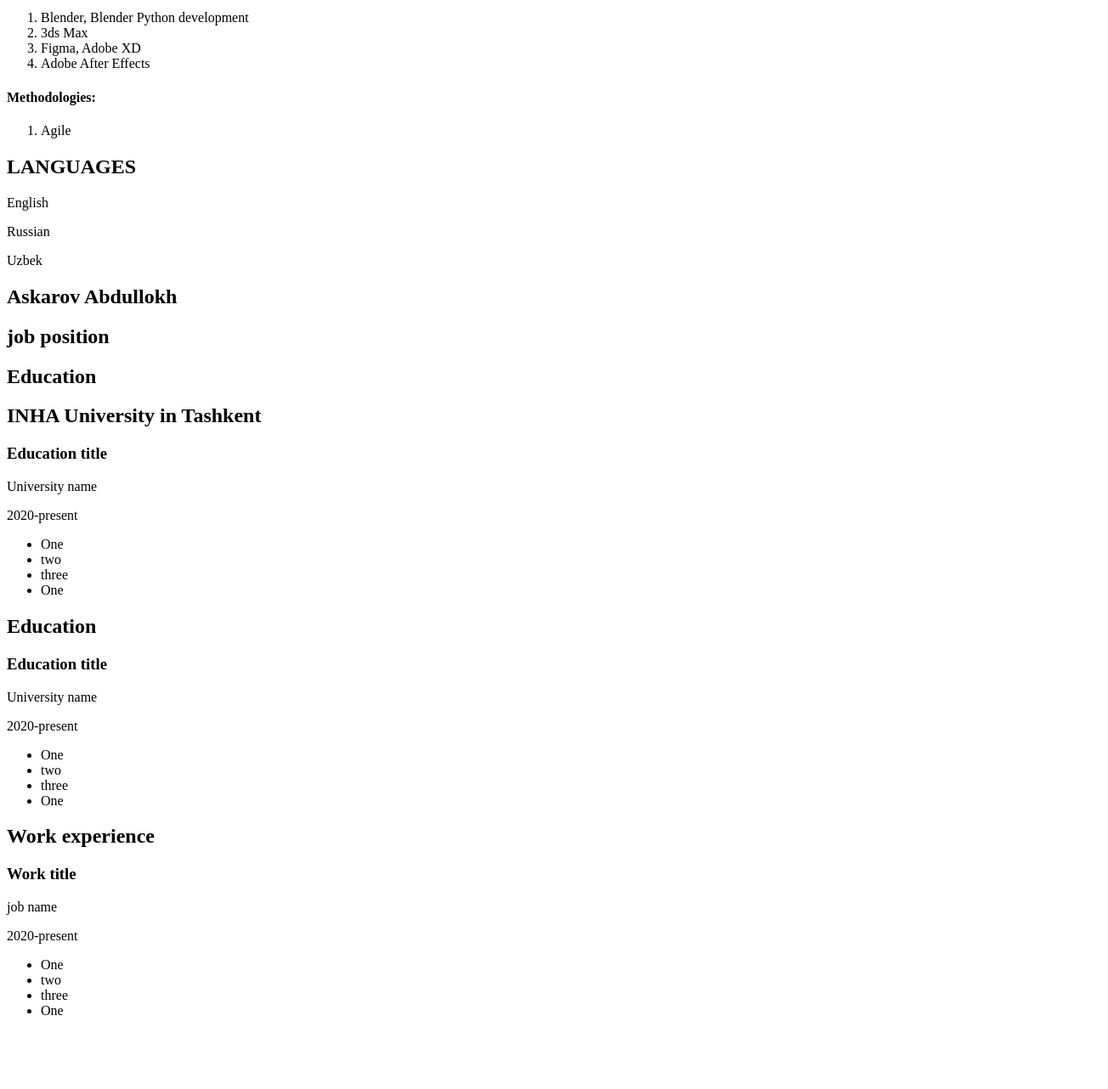
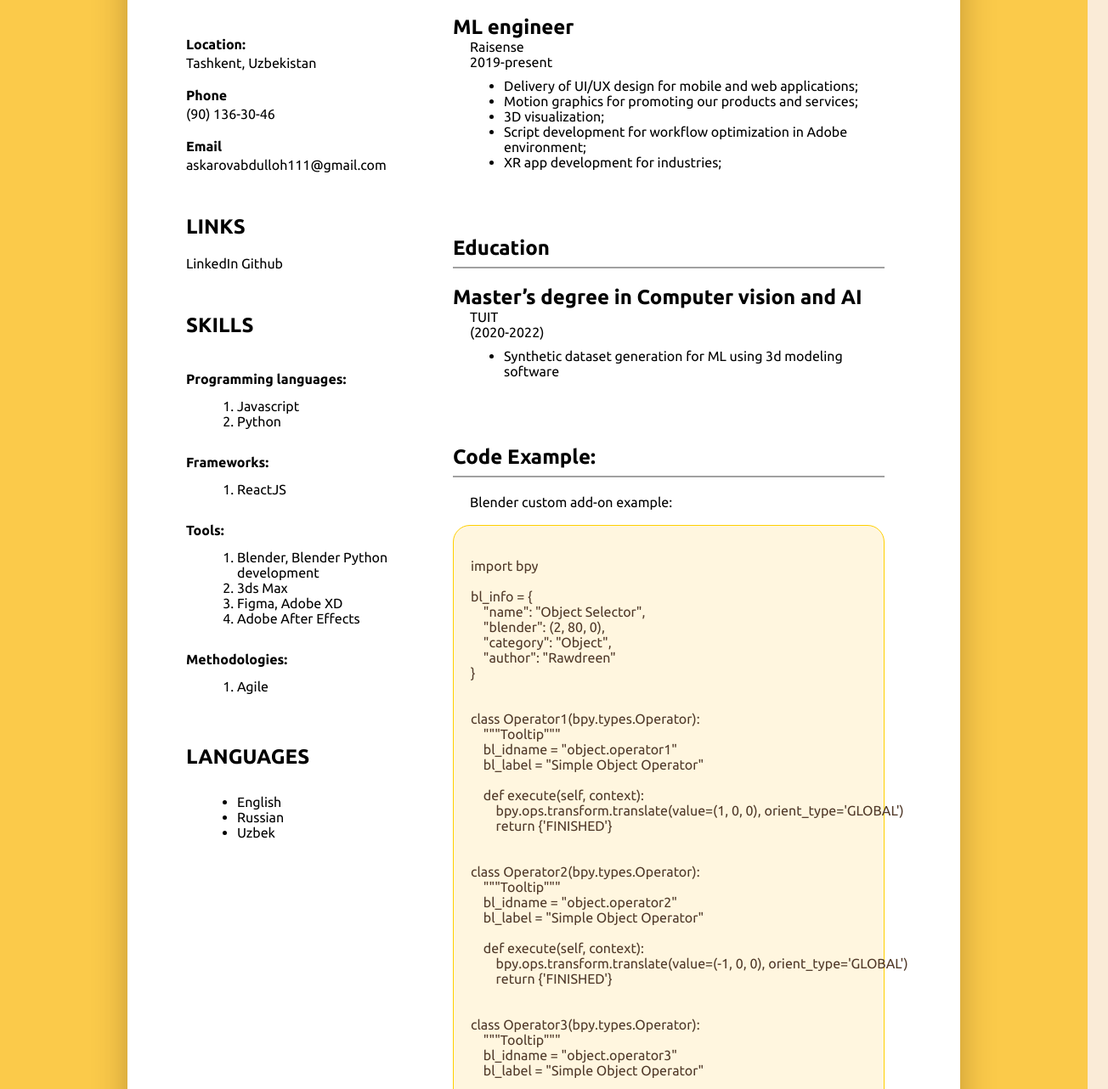
Before and after one commit to Rawdreen/rsschool-cv, a plain HTML site: page index.html in a window 1280 px wide. Shown: the part 678-1960 px from the top of the page at 85% size, 1304 px wide, since content can reach past the window. Before the commit the page ends 1893 px from the top, so only its background shows below. Drawn offline with Linux system fonts and the light colour scheme.

Commit message:
fix: layout design

```diff
--- a/index.html
+++ b/index.html
@@ -6,14 +6,16 @@
     <meta http-equiv="X-UA-Compatible" content="IE=edge">
     <meta name="viewport" content="width=device-width, initial-scale=1.0">
     <title>Personal CV</title>
+    <link rel="stylesheet" href="styles/style.css">
 </head>
 
 <body>
-    <h4>Curriculum Vitae </h4>
 
+    <div class="content-details">
         <div class="content">
             <section>
                 <div class="general-info">
+                    <img src="pictures/avatar.jpg" alt="avatar image" srcset="">
                     <h2>INFO</h2>
                     <h4>Location:</h4>
                     <p>Tashkent, Uzbekistan</p>
@@ -54,29 +56,48 @@
                     </ol>
 
                     <h2>LANGUAGES</h2>
-                <p>English</p>
-                <p>Russian</p>
-                <p>Uzbek</p>
+                    <ul>
+                        <li>English</li>
+                        <li>Russian</li>
+                        <li>Uzbek</li>
+                    </ul>
                 </div>
             </section>
 
             <section>
-            <h1>Askarov Abdullokh</h1>
-            <h2>job position</h2>
+                <h1 class="profile-name">Askarov Abdullokh</h1>
+                <h2 class="profile-job-position">Machine learning engineer</h2>
+                <p>
+                    Hi! I am graduate software engineering student with 4 years of experience in Computer
+                    Graphics.<br />
+                    So far, I worked as: </p>
+                <ul>
+                    <li>UI/UX Designer,</li>
+                    <li>Graphics Designer,</li>
+                    <li>Motion Graphics Designer,</li>
+                    <li>3D generalist,</li>
+                    <li>Unity developer.</li>
+                </ul>
+                <p>
+                    A wide range of skills helps me to understand and learn new concepts fast.
+                    I enjoy working in cross domains and be able to solve challenging tasks.
+                    Recently, I started working on WebGL and graphics optimization for web.
 
-            <div class="education-section">
-                <h1>Education</h1>
-                <h2>INHA University in Tashkent</h2>
-                <div class="education-title">
+                </p>
 
-                    <h3 class="degree-title">Education title</h3>
-                    <p class="university-name">University name</p>
-                    <p class="education-years"><time datetime="2020">2020</time>-present</p>
-                    <ul class="university-accomplishments">
-                        <li>One</li>
-                        <li>two</li>
-                        <li>three</li>
-                        <li>One</li>
+
+                <div class="section">
+                    <div class="section-component">
+                        <h1 class="section-info">Work experience</h1>
+                        <h3 class="title">ML engineer</h3>
+                        <p class="name">Raisense</p>
+                        <p class="years">2019-present</p>
+                        <ul class="accomplishments">
+                            <li>Delivery of UI/UX design for mobile and web applications;</li>
+                            <li>Motion graphics for promoting our products and services;</li>
+                            <li>3D visualization;</li>
+                            <li>Script development for workflow optimization in Adobe environment;</li>
+                            <li>XR app development for industries;</li>
                         </ul>
                     </div>
                 </div>
@@ -84,35 +105,160 @@
                 <div class="section">
                     <div class="section-component">
                         <h1 class="section-info">Education</h1>
-                    <h3 class="title">Education title</h3>
-                    <p class="name">University name</p>
-                    <p class="years"><time datetime="2020">2020</time>-present</p>
+                        <h3 class="title">Master’s degree in Computer vision and AI</h3>
+                        <p class="name">TUIT</p>
+                        <p class="years"><time datetime="2020">(2020-2022)</time></p>
                         <ul class="accomplishments">
-                        <li>One</li>
-                        <li>two</li>
-                        <li>three</li>
-                        <li>One</li>
-                    </ul>
-                </div>
-            </div>
-
-            <div class="section">
-                <div class="section-component">
-                    <h1 class="section-info">Work experience</h1>
-                    <h3 class="title">Work title</h3>
-                    <p class="name">job name</p>
-                    <p class="years">2020-present</p>
-                    <ul class="accomplishments">
-                        <li>One</li>
-                        <li>two</li>
-                        <li>three</li>
-                        <li>One</li>
+                            <li>Synthetic dataset generation for ML using 3d modeling software</li>
                         </ul>
                     </div>
                 </div>
 
 
+                <div class="section">
+                    <div class="section-component">
+                        <h1 class="section-info">Code Example:</h1>
+                        <p>Blender custom add-on example:</p>
+                        <pre>
+                        <code>
+import bpy
+
+bl_info = {
+    "name": "Object Selector",
+    "blender": (2, 80, 0),
+    "category": "Object",
+    "author": "Rawdreen"
+}
+
+
+class Operator1(bpy.types.Operator):
+    """Tooltip"""
+    bl_idname = "object.operator1"
+    bl_label = "Simple Object Operator"
+
+    def execute(self, context):
+        bpy.ops.transform.translate(value=(1, 0, 0), orient_type='GLOBAL')
+        return {'FINISHED'}
+
+
+class Operator2(bpy.types.Operator):
+    """Tooltip"""
+    bl_idname = "object.operator2"
+    bl_label = "Simple Object Operator"
+
+    def execute(self, context):
+        bpy.ops.transform.translate(value=(-1, 0, 0), orient_type='GLOBAL')
+        return {'FINISHED'}
+
+
+class Operator3(bpy.types.Operator):
+    """Tooltip"""
+    bl_idname = "object.operator3"
+    bl_label = "Simple Object Operator"
+
+    def execute(self, context):
+        bpy.ops.transform.translate(value=(0, 0, 1), orient_type='GLOBAL')
+        return {'FINISHED'}
+
+
+class Operator4(bpy.types.Operator):
+    """Tooltip"""
+    bl_idname = "object.operator4"
+    bl_label = "Simple Object Operator"
+
+    def execute(self, context):
+        bpy.ops.transform.translate(value=(0, 0, -1), orient_type='GLOBAL')
+        return {'FINISHED'}
+
+
+class Operator5(bpy.types.Operator):
+    """Tooltip"""
+    bl_idname = "object.operator5"
+    bl_label = "Simple Object Operator"
+
+    def execute(self, context):
+        bpy.ops.object.location_clear(clear_delta=False)
+        return {'FINISHED'}
+
+
+class Operator6(bpy.types.Operator):
+    """Tooltip"""
+    bl_idname = "object.operator6"
+    bl_label = "Simple Object Operator"
+
+    def execute(self, context):
+        bpy.ops.transform.resize(value=(3.12037, 3.12037, 3.12037), orient_type='GLOBAL', orient_matrix=(
+            (1, 0, 0), (0, 1, 0), (0, 0, 1)), orient_matrix_type='GLOBAL')
+        return {'FINISHED'}
+
+
+class ObjectSelector_PT_panel(bpy.types.Panel):
+    bl_label = "Select object"
+    bl_idname = "objectSelector"
+    bl_space_type = "VIEW_3D"
+    bl_region_type = "UI"
+    bl_category = "Object Selector"
+
+    def draw(self, context):
+        layout = self.layout
+        layout.label(text="Object Selector")
+
+        layout.use_property_split = True
+        layout.use_property_decorate = True
+
+        self.layout.label(text="Values")
+        row = layout.row(align=True)
+        subrow1 = row.row(align=True)
+        subrow1.operator(Operator1.bl_idname, text="", icon="TRIA_LEFT")
+        subrow1 = row.row(align=True)
+        subrow1.operator(Operator2.bl_idname, text="", icon="TRIA_RIGHT")
+        subrow1 = row.row(align=True)
+        subrow1.operator(Operator3.bl_idname, text="", icon="TRIA_UP")
+        subrow1 = row.row(align=True)
+        subrow1.operator(Operator4.bl_idname, text="", icon="TRIA_DOWN")
+        row.split()
+
+        self.layout.label(text="Values 2")
+        row = row.row()
+        row.operator(Operator5.bl_idname, text="RESET",
+                        icon="FULLSCREEN_EXIT")
+
+        # col = layout.row(align=True)
+        # col.operator(Operator5.bl_idname, text="RESET", icon="FULLSCREEN_EXIT")
+
+
+_classes = [
+    ObjectSelector_PT_panel,
+    Operator1,
+    Operator2,
+    Operator3,
+    Operator4,
+    Operator5
+]
+
+
+def register():
+    for cls in _classes:
+        bpy.utils.register_class(cls)
+
+
+def unregister():
+    for cls in _classes:
+        bpy.utils.unregister_class(cls)
+
+
+if __name__ == "__main__":
+    register()
+                        </code>
+                        </pre>
+                    </div>
+                </div>
             </section>
+        </div>
+        <footer>
+            <a href="https://rs.school/js/">
+                <img src="https://rs.school/images/rs_school_js.svg" alt="rsschool logo" srcset="" width="100px"></a>
+        </footer>
     </div>
 </body>
 
--- /dev/null
+++ b/styles/style.css
@@ -0,0 +1,112 @@
+@import url("https://fonts.googleapis.com/css2?family=Ubuntu:ital,wght@0,300;0,400;0,500;0,700;1,300;1,400;1,500;1,700&display=swap");
+
+* {
+  box-sizing: border-box;
+  padding: 0;
+  margin: 0;
+  font-family: "Ubuntu", sans-serif;
+}
+
+body {
+  background-color: antiquewhite;
+}
+
+.content {
+  max-width: 1440px;
+  display: flex;
+  flex-direction: row;
+  justify-content: center;
+  margin: auto;
+  padding: 100px 0;
+  background-color: white;
+  border-radius: 20px;
+  box-shadow: 0 20px 40px rgba(58, 30, 6, 0.3);
+}
+
+.content-details {
+  padding: 100px 150px 100px 150px;
+  background-color: #fbca4a;
+}
+
+section:first-child {
+  width: 30%;
+  padding-left: 20px;
+}
+
+section:first-child h2 {
+  padding: 50px 0 20px 0;
+}
+
+section:first-child a {
+  text-decoration: none;
+  color: black;
+}
+
+section:first-child a:hover {
+  text-decoration: none;
+  color: #fbca4a;
+}
+
+section:first-child img {
+  border-radius: 20px;
+}
+
+section:first-child h4 {
+  padding: 20px 0 4px 0;
+}
+
+section:last-child {
+  padding: 20px;
+  width: 60%;
+}
+
+section:last-child p {
+  margin-left: 20px;
+}
+
+.profile-name {
+  font-size: 40px;
+  padding-bottom: 20px;
+}
+
+.profile-job-position {
+  padding-bottom: 40px;
+}
+
+.section-component {
+  padding: 20px;
+}
+
+.section-info {
+  padding: 8px 0;
+  border-bottom: 2px solid #0f0f0f63;
+  margin: 20px 0;
+}
+
+ul,
+ol {
+  padding: 10px 0 10px 40px;
+}
+
+li {
+  margin: 0 20px;
+}
+
+.title {
+  font-size: 24px;
+}
+
+footer {
+  width: 100%;
+  text-align: center;
+  padding-top: 20px;
+}
+
+pre code {
+  color: #503929;
+  background-color: #fbc94a2d;
+  border: 1px solid #ffd000;
+  border-radius: 20px;
+  display: block;
+  padding: 20px;
+}
```
Lines whose indentation alone changed are shown as unchanged.
